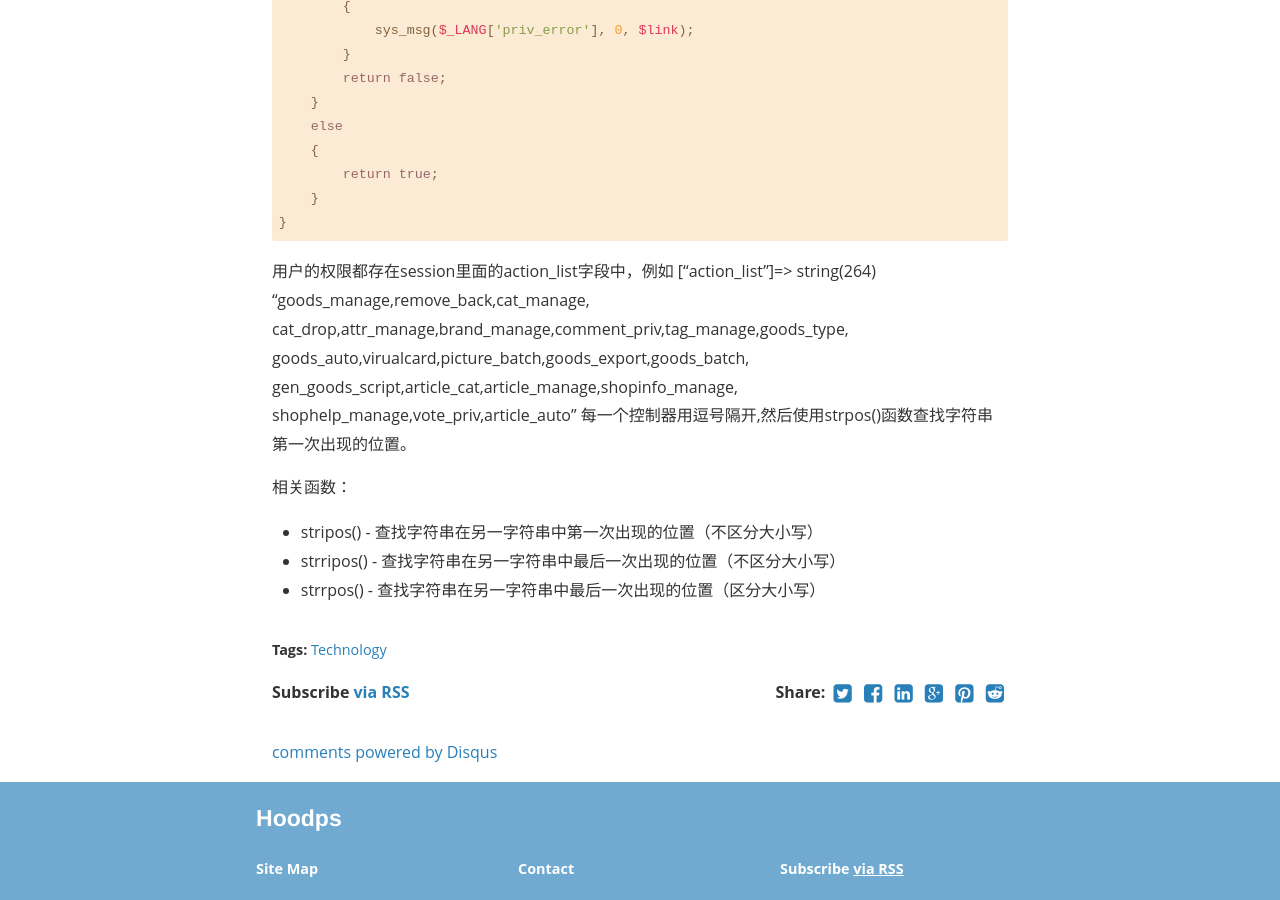
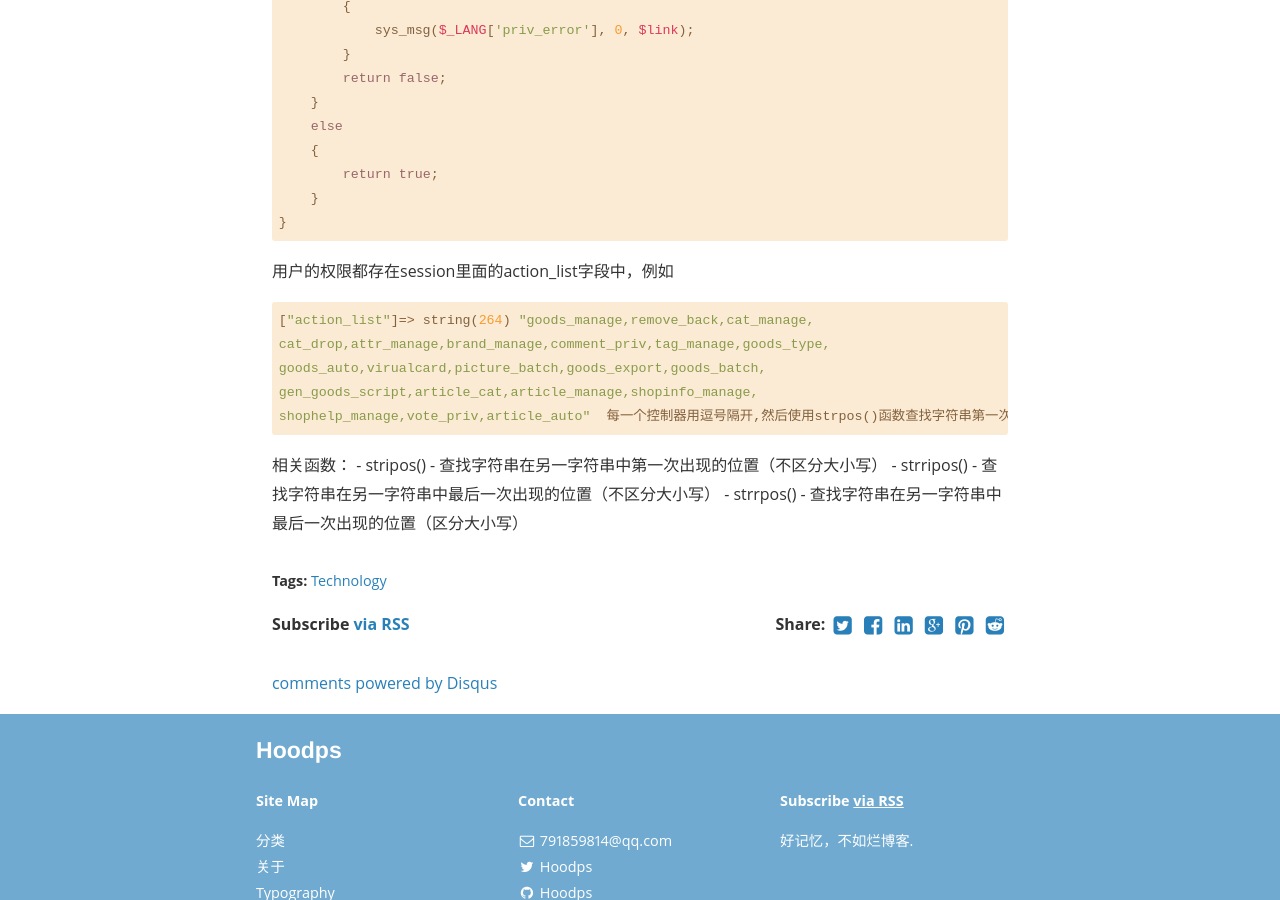
Before and after one commit to Hoodps/myblog, a Jekyll site: the page built from _posts/2016-6-14-php-php-strpos.markdown, in a window 1280 px wide and 900 px high, scrolled down 1304 px. Built offline with Jekyll 4.4.1, drawn with Linux system fonts in a browser that asks for light colours; comment, search, counter and statistics services are not loaded.

```diff
--- a/_posts/2016-6-14-php-php-strpos.markdown
+++ b/_posts/2016-6-14-php-php-strpos.markdown
@@ -48,6 +48,7 @@ tags: Technology
     }
 
 用户的权限都存在session里面的action_list字段中，例如
+
     ["action_list"]=> string(264) "goods_manage,remove_back,cat_manage,
     cat_drop,attr_manage,brand_manage,comment_priv,tag_manage,goods_type,
     goods_auto,virualcard,picture_batch,goods_export,goods_batch,
@@ -56,6 +57,6 @@ tags: Technology
 每一个控制器用逗号隔开,然后使用strpos()函数查找字符串第一次出现的位置。
 
 相关函数：
-* stripos() - 查找字符串在另一字符串中第一次出现的位置（不区分大小写）
-* strripos() - 查找字符串在另一字符串中最后一次出现的位置（不区分大小写）
-* strrpos() - 查找字符串在另一字符串中最后一次出现的位置（区分大小写）
+    - stripos() - 查找字符串在另一字符串中第一次出现的位置（不区分大小写）
+    - strripos() - 查找字符串在另一字符串中最后一次出现的位置（不区分大小写）
+    - strrpos() - 查找字符串在另一字符串中最后一次出现的位置（区分大小写）
```
